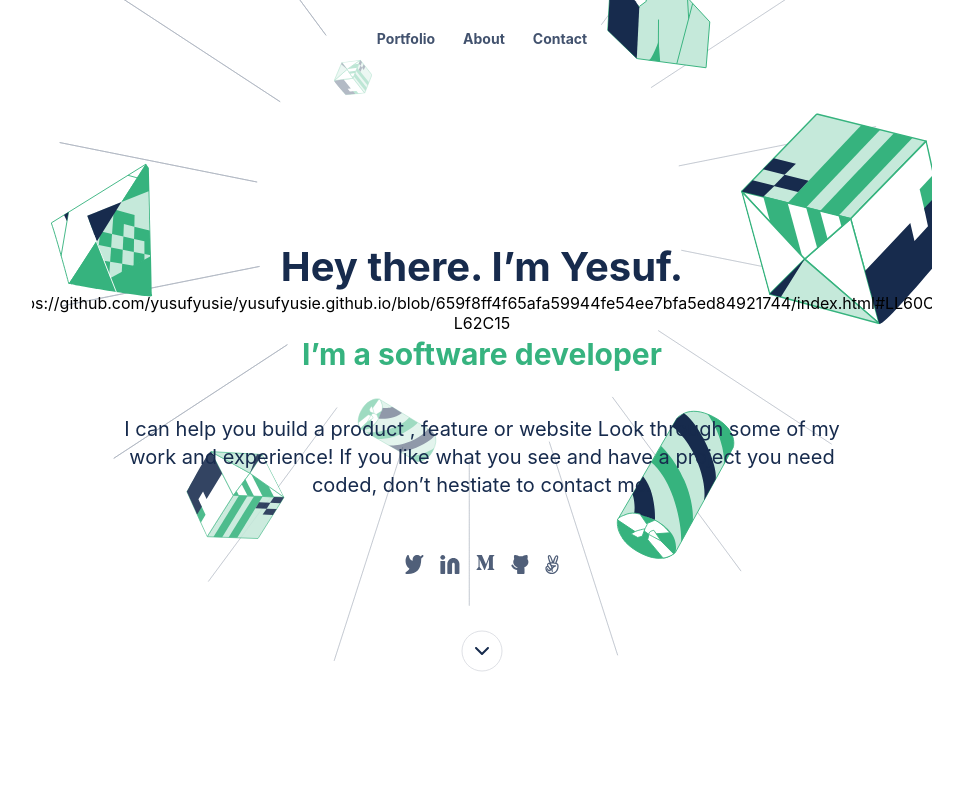
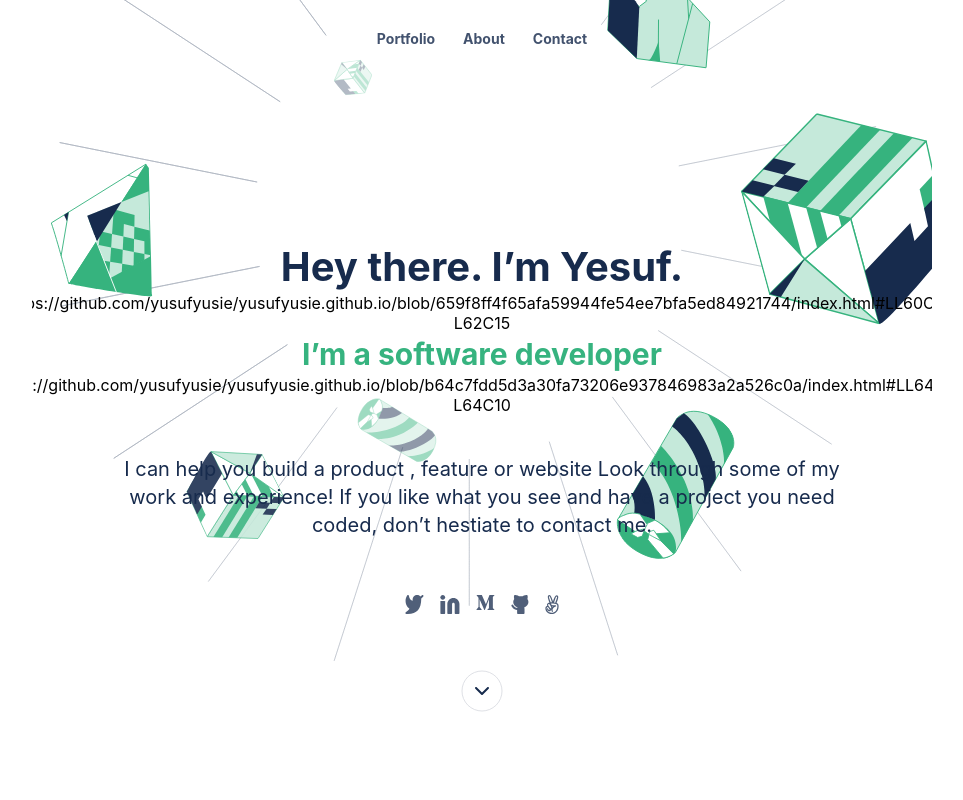
Before and after one commit to yusufyusie/yusufyusie.github.io, a website: page index.html in a window 1280 px wide. Shown: the top 800 px of the page, without its empty margins (158-1121 px from the left). Drawn offline with Linux system fonts and the light colour scheme.

Commit message:
Update index.html

```diff
--- a/index.html
+++ b/index.html
@@ -61,6 +61,7 @@
           <h2>
             <span>I’m a software developer</span>
           </h2>
+          https://github.com/yusufyusie/yusufyusie.github.io/blob/b64c7fdd5d3a30fa73206e937846983a2a526c0a/index.html#LL64C10-L64C10
           <p>I can help you build a product , feature or website Look through some of my work and experience! If you like what you see and have a project you need coded, don’t hestiate to contact me.</p>
           <ul class="social-media-icons">
             <li>
```
